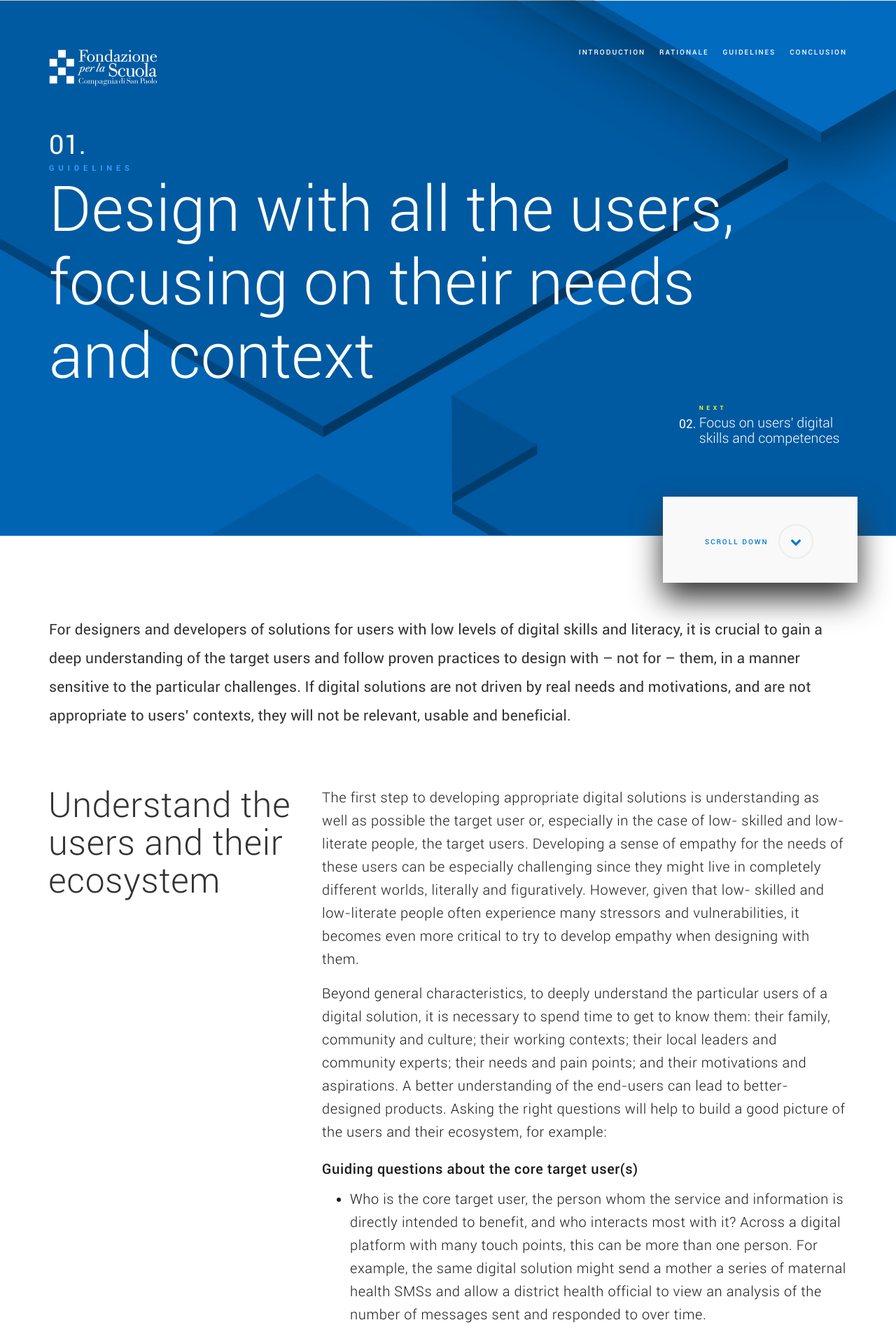
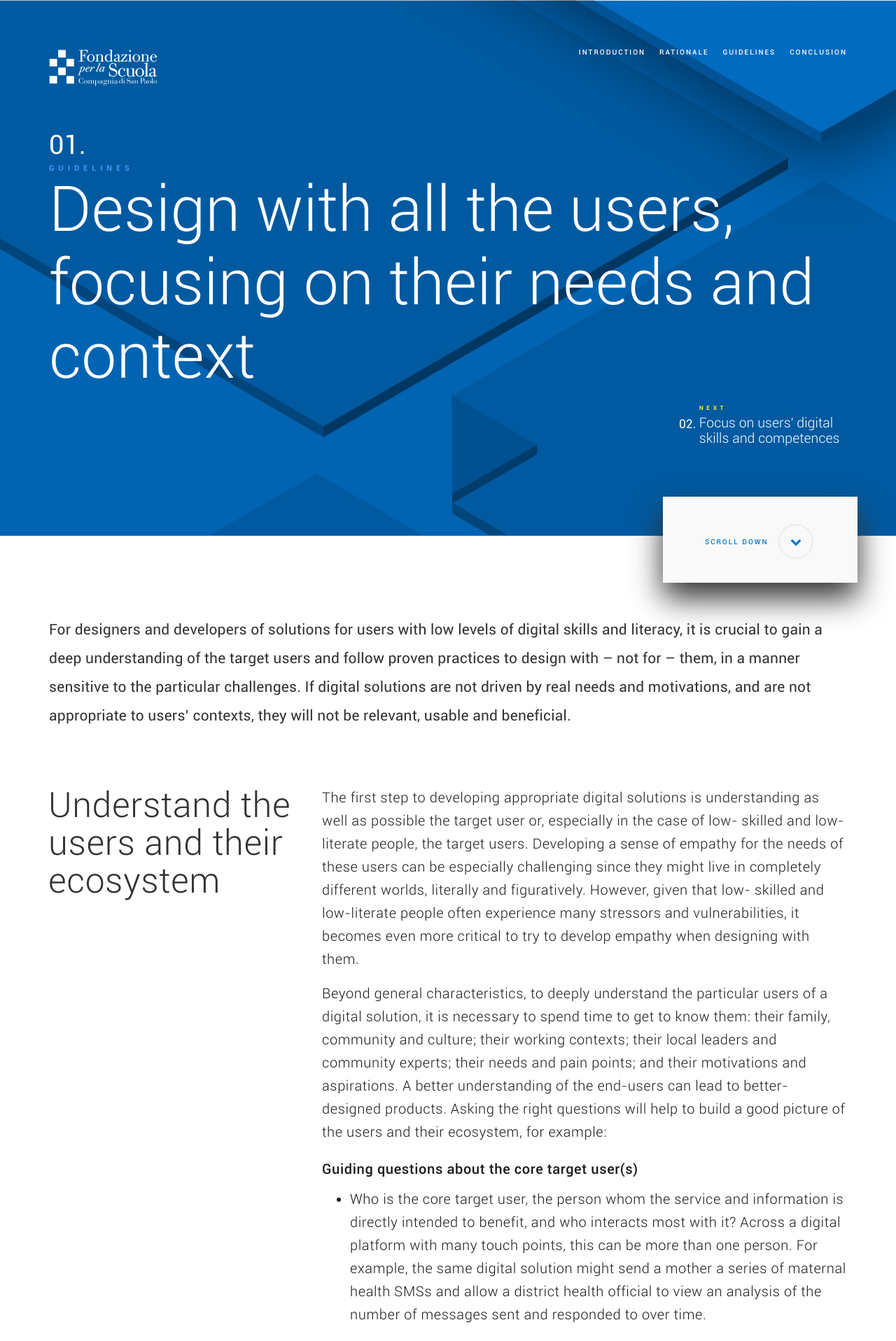
Before and after one commit to ConversaSrl/unesco-guidelines, a Jekyll site: the page built from pages/en/guidelines/01-design.md, in a window 1280 px wide. Shown: the top 1917 px of the page at 70% size. Built offline with Jekyll 4.4.1, drawn with Linux system fonts in a browser that asks for light colours; nearby versions of some CDN libraries; comment, search, counter and statistics services are not loaded.

Commit message:
fixed responsive

```diff
--- a/_data/topnav.yml
+++ b/_data/topnav.yml
@@ -5,12 +5,17 @@
   items:
   - title: Introduction
     url: /en-introduction-00-home.html
+    submenu: false
   - title: Rationale
     url: /en-rationale-00-home.html
+    submenu: false
   - title: Guidelines
     url: /en-guidelines-00-home.html
+    submenu: true
   - title: Conclusion
     url: /en-conclusion-00-home.html
+    submenu: false
+
 #    - title: GitHub
 #      external_url: https://github.com/tomjoht/documentation-theme-jekyll
 #    - title: News
--- a/_includes/topnav.html
+++ b/_includes/topnav.html
@@ -28,12 +28,18 @@
 
                 {% for entry in topnav.topnav %}
                 {% for item in entry.items %}
+
+                {% assign section_classes = "section-link" %}
+                {% if item.submenu == true %}
+                {% assign section_classes = "section-link section-menu" %}
+                {% endif %}
+
                 {% if item.external_url %}
                 <li><a href="{{item.external_url}}" target="_blank">{{item.title}}</a></li>
                 {% elsif page.url contains item.url %}
-                <li class="section-link active"><a href="{{item.url | remove: "/"}}">{{item.title}}</a></li>
+                <li class="{{section_classes}} active"><a href="{{item.url | remove: "/"}}">{{item.title}}</a></li>
                 {% else %}
-                <li class="section-link"><a href="{{item.url | remove: "/"}}">{{item.title}}</a></li>
+                <li class="{{section_classes}}"><a href="{{item.url | remove: "/"}}">{{item.title}}</a></li>
                 {% endif %}
                 {% endfor %}
                 {% endfor %}
--- a/css/customstyles.css
+++ b/css/customstyles.css
@@ -1168,7 +1168,7 @@
 
 /*set navbar breakpoint so that it converts to hamburger earlier */
 
-@media (max-width: 1200px) {
+/* @media (max-width: 1200px) {
     .navbar-header {
         float: none;
     }
@@ -1202,4 +1202,4 @@
     .collapse.in{
         display:block !important;
     }
-}
+} */
--- a/css/theme-unesco.css
+++ b/css/theme-unesco.css
@@ -377,6 +377,12 @@
     height: 766px;
 }
 
+@media (max-width: 991px) {
+    .nav.navbar-nav.navbar-right {
+        display: none !important;
+    }
+}
+
 #header-background-image {
     margin-left: auto;
     margin-right: auto;
@@ -408,7 +414,7 @@
 .toc-section-title {
     position: relative;
     display: inline-block;
-    width: 360px;
+    width: 28%;
     color: #0077D4;
     font-family: Roboto;
     font-size: 27px;
@@ -444,8 +450,8 @@
     top: 0px; */
     width: 580px;
     height: 100%;
+    padding-left: 0px;
     /* padding-top: 84px;
-    padding-left: 0px;
     padding-right: 25px; */
 }
 
@@ -522,13 +528,20 @@
 
 .post-title-main {
     height: 315px;
-    width: 1075px;
+    /* width: 1075px; */
     color: #0077D4;
     font-family: Roboto;
     font-size: 90px;
     font-weight: 300;
     line-height: 105px;
 }
+@media (max-width: 991px) {
+    .post-title-main {
+        font-size: 57px;
+        line-height: 68px;
+    }
+}
+
 .post-header.post-header-with-background .post-title-main {
     color: #FFFFFF;
 }
@@ -679,13 +692,20 @@
 
 
 
-
+@media (min-width: 993px) {
     .col-md-8 .post-content h1 {
         position: absolute;
         margin-top: 0px;
         padding-top: 0px;
-    max-width: 350px;
         left: 0px;
         display: block;
+        max-width: 300px;
+        transform: translate(-310px);
+    }
+}
+@media (min-width: 1200px) {
+    .col-md-8 .post-content h1 {
+        max-width: 350px;
         transform: translate(-376px);
     }
+}
--- a/js/customscripts.js
+++ b/js/customscripts.js
@@ -1,26 +1,26 @@
-$('#mysidebar').height($(".nav").height());
+// $('#mysidebar').height($(".nav").height());
 
 
-$( document ).ready(function() {
+// $( document ).ready(function() {
 
-    //this script says, if the height of the viewport is greater than 800px, then insert affix class, which makes the nav bar float in a fixed
-    // position as your scroll. if you have a lot of nav items, this height may not work for you.
-    var h = $(window).height();
-    //console.log (h);
-    if (h > 800) {
-        // $( "#mysidebar" ).attr("class", "nav affix");
-    }
-    // activate tooltips. although this is a bootstrap js function, it must be activated this way in your theme.
-    $('[data-toggle="tooltip"]').tooltip({
-        placement : 'top'
-    });
+//     //this script says, if the height of the viewport is greater than 800px, then insert affix class, which makes the nav bar float in a fixed
+//     // position as your scroll. if you have a lot of nav items, this height may not work for you.
+//     var h = $(window).height();
+//     //console.log (h);
+//     if (h > 800) {
+//         // $( "#mysidebar" ).attr("class", "nav affix");
+//     }
+//     // activate tooltips. although this is a bootstrap js function, it must be activated this way in your theme.
+//     $('[data-toggle="tooltip"]').tooltip({
+//         placement : 'top'
+//     });
 
-    /**
-     * AnchorJS
-     */
-    anchors.add('h2,h3,h4,h5');
+//     /**
+//      * AnchorJS
+//      */
+//     anchors.add('h2,h3,h4,h5');
 
-});
+// });
 
 // needed for nav tabs on pages. See Formatting > Nav tabs for more details.
 // script from http://stackoverflow.com/questions/10523433/how-do-i-keep-the-current-tab-active-with-twitter-bootstrap-after-a-page-reload
--- a/js/scripts.js
+++ b/js/scripts.js
@@ -1,7 +1,8 @@
 $( document ).ready(function() {
 
-    $(".section-link a").mouseenter(function (e) {
+    $(".section-menu a").mouseenter(function (e) {
         e.preventDefault();
+        $("#toc-panel").css("width", $(".container").width() + "px");
         $(".toc-panel").show();
         $(".toc-section").hide();
         $("div[data-section-title='" + $(this).html() + "']").show();
```
Lines whose indentation alone changed are shown as unchanged.
